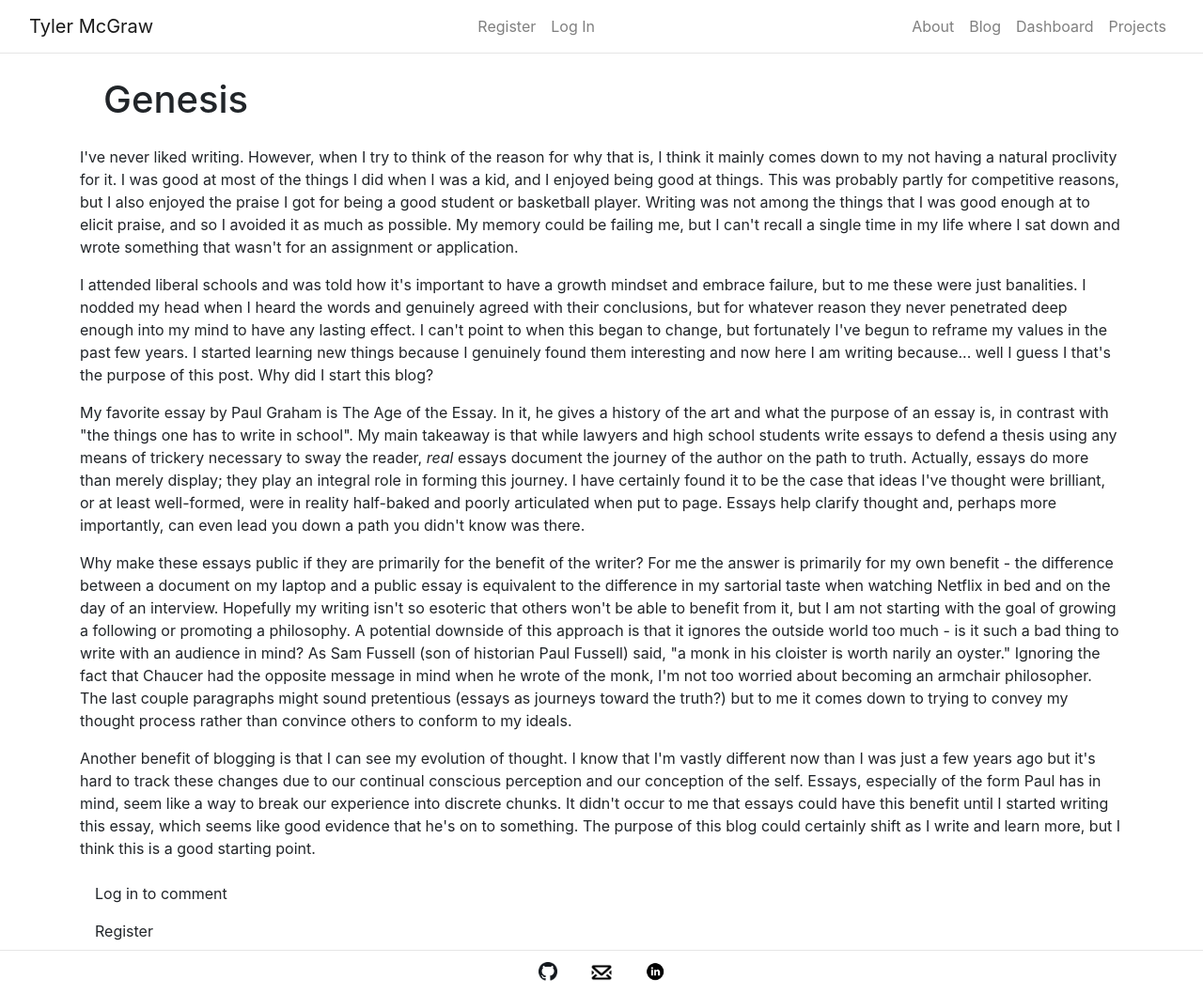
After one commit to tylermcgraw/personal_website, a Flask app: page /blog/post/genesis in a window 1280 px wide. The commit adds this page. Shown: the whole page at 94% size. Run offline with Flask 2, Linux system fonts and the light colour scheme.

Commit message:
Changed blog to allow users to comment on my posts, rather than make their own posts

```diff
--- a/flaskr/blog.py
+++ b/flaskr/blog.py
@@ -8,33 +8,38 @@ bp = Blueprint('blog', __name__, url_prefix='/blog')
 @bp.route('/home')
 def home():
   db = get_db()
-  posts = db.execute(
-    'SELECT p.id, title, body, created, author_id, username'
-    ' FROM post p JOIN user u ON p.author_id = u.id'
+  comments = db.execute(
+    'SELECT p.id, post, body, created, author_id, username'
+    ' FROM comment p JOIN user u ON p.author_id = u.id'
     ' ORDER BY created DESC'
   ).fetchall()
-  return render_template('blog/home.html', posts=posts)
+  return render_template('blog/home.html', comments=comments)
+
+
+@bp.route('/post/<string:post>')
+def post(post):
+  return render_template(f'blog/posts/{post}.html')
 
 
 @bp.route('/create', methods=('GET', 'POST'))
 @login_required
 def create():
   if request.method == 'POST':
-    title = request.form['title']
+    post = 'genesis' #todo
     body = request.form['body']
     error = None
 
-    if not title:
-      error = 'Title is required.'
+    if not body:
+      error = 'Text is required.'
 
     if error is not None:
       flash(error)
     else:
       db = get_db()
       db.execute(
-        'INSERT INTO post (title, body, author_id)'
+        'INSERT INTO comment (post, body, author_id)'
         ' VALUES (?, ?, ?)',
-        (title, body, g.user['id'])
+        (post, body, g.user['id'])
       )
       db.commit()
       return redirect(url_for('blog.home'))
@@ -42,57 +47,57 @@ def create():
   return render_template('blog/create.html')
 
 
-# Fetch post to be updated or deleted
-def get_post(id, check_author=True):
-  post = get_db().execute(
-    'SELECT p.id, title, body, created, author_id, username'
-    ' FROM post p JOIN user u ON p.author_id = u.id'
+# Fetch comment to be updated or deleted
+def get_comment(id, check_author=True):
+  comment = get_db().execute(
+    'SELECT p.id, post, body, created, author_id, username'
+    ' FROM comment p JOIN user u ON p.author_id = u.id'
     ' WHERE p.id = ?',
     (id,)
   ).fetchone()
 
-  if post is None:
-    abort(404, f"Post id {id} doesn't exist.")
+  if comment is None:
+    abort(404, f"Comment id {id} doesn't exist.")
 
-  if check_author and post['author_id'] != g.user['id']:
+  if check_author and comment['author_id'] != g.user['id']:
     abort(403)
 
-  return post
+  return comment
 
 
 @bp.route('/<int:id>/update', methods=('GET', 'POST'))
 @login_required
 def update(id):
-  post = get_post(id)
+  comment = get_comment(id)
 
   if request.method == 'POST':
-    title = request.form['title']
+    post = 'genesis' #todo
     body = request.form['body']
     error = None
 
-    if not title:
-      error = 'Title is required.'
+    if not body:
+      error = 'Text is required.'
 
     if error is not None:
       flash(error)
     else:
       db = get_db()
       db.execute(
-        'UPDATE post SET title = ?, body = ?'
+        'UPDATE comment SET post = ?, body = ?'
         ' WHERE id = ?',
-        (title, body, id)
+        (post, body, id)
       )
       db.commit()
       return redirect(url_for('blog.home'))
 
-  return render_template('blog/update.html', post=post)
+  return render_template('blog/update.html', comment=comment)
 
 
 @bp.route('/<int:id>/delete', methods=('POST',))
 @login_required
 def delete(id):
-  get_post(id)
+  get_comment(id)
   db = get_db()
-  db.execute('DELETE FROM post WHERE id = ?', (id,))
+  db.execute('DELETE FROM comment WHERE id = ?', (id,))
   db.commit()
   return redirect(url_for('blog.home'))
--- a/flaskr/schema.sql
+++ b/flaskr/schema.sql
@@ -1,5 +1,5 @@
 DROP TABLE IF EXISTS user;
-DROP TABLE IF EXISTS post;
+DROP TABLE IF EXISTS comment;
 DROP TABLE IF EXISTS artist;
 DROP TABLE IF EXISTS track;
 DROP TABLE IF EXISTS friend;
@@ -11,11 +11,11 @@ CREATE TABLE user (
   password TEXT NOT NULL
 );
 
-CREATE TABLE post (
+CREATE TABLE comment (
   id INTEGER PRIMARY KEY AUTOINCREMENT,
   author_id INTEGER NOT NULL,
   created TIMESTAMP NOT NULL DEFAULT CURRENT_TIMESTAMP,
-  title TEXT NOT NULL,
+  post TEXT NOT NULL, /* REFERENCES post */
   body TEXT NOT NULL,
   FOREIGN KEY (author_id) REFERENCES user (id)
 );
--- a/flaskr/templates/about.html
+++ b/flaskr/templates/about.html
@@ -10,6 +10,6 @@
     My name is Tyler McGraw. I was born and raised in Silicon Valley and graduated from Washington University in St. Louis in 2020 with a major in Philosophy - Neuroscience - Psychology and a minor in Computer Science.
   </p>
   <p class="indent">
-    Some of my hobbies include <a href="https://www.instagram.com/p/B512wA5nYNV/"><u>lifting heavy things</u></a>, <a href="https://lichess.org/@/Ender14123"><u>playing chess</u></a>, watching the Warriors dominate the NBA, and most recently following <a href="https://youtu.be/EjvcAabE-jM?t=186"><u>Sumo wrestling</u></a>. I also enjoy learning new things - in my free time I a voraciously consume books, blog posts, podcasts, and whatever else I can get my hands on.
+    Some of my hobbies include <a href="https://www.instagram.com/p/B512wA5nYNV/"><u>lifting heavy things</u></a>, <a href="https://lichess.org/@/Ender14123"><u>playing chess</u></a>, watching the Warriors dominate the NBA, and following <a href="https://youtu.be/EjvcAabE-jM?t=186"><u>Sumo wrestling</u></a>. I also enjoy learning new things - in my free time I voraciously consume books, blog posts, podcasts, and whatever else I can get my hands on.
   </p>
 {% endblock %}
--- /dev/null
+++ b/flaskr/templates/blog/posts/genesis.html
@@ -0,0 +1,62 @@
+{% extends "layout.html" %}
+
+{% block title %}
+  Blog
+{% endblock %}
+
+{% block header %}
+  <ul class="navbar-nav">
+    {% if g.user %}
+      <li class="nav-item">
+        <span class="nav-link active">{{ g.user['username'] }}</span>
+      </li>
+      <li class="nav-item">
+        <a class="nav-link" href="{{ url_for('auth.logout') }}">Log Out</a>
+      </li>
+    {% else %}
+      <li class="nav-item">
+        <a class="nav-link" href="{{ url_for('auth.register') }}">Register</a>
+      </li>
+      <li class="nav-item">
+        <a class="nav-link" href="{{ url_for('auth.login') }}">Log In</a>
+      </li>
+    {% endif %}
+    </ul>
+{% endblock %}
+
+{% block main %}
+<h1>Genesis</h1>
+<p>
+  I've never liked writing. However, when I try to think of the reason for why that is, I think it mainly comes down to my not having a natural proclivity for it. I was good at most of the things I did when I was a kid, and I enjoyed being good at things. This was probably partly for competitive reasons, but I also enjoyed the praise I got for being a good student or basketball player. Writing was not among the things that I was good enough at to elicit praise, and so I avoided it as much as possible. My memory could be failing me, but I can't recall a single time in my life where I sat down and wrote something that wasn't for an assignment or application.
+</p>
+<p>
+  I attended liberal schools and was told how it's important to have a growth mindset and embrace failure, but to me these were just banalities. I nodded my head when I heard the words and genuinely agreed with their conclusions, but for whatever reason they never penetrated deep enough into my mind to have any lasting effect. I can't point to when this began to change, but fortunately I've begun to reframe my values in the past few years. I started learning new things because I genuinely found them interesting and now here I am writing because... well I guess I that's the purpose of this post. Why did I start this blog?
+</p>
+<p>
+  My favorite essay by Paul Graham is <a href="http://www.paulgraham.com/essay.html">The Age of the Essay</a>. In it, he gives a history of the art and what the purpose of an essay is, in contrast with "the things one has to write in school". My main takeaway is that while lawyers and high school students write essays to defend a thesis using any means of trickery necessary to sway the reader, <em>real</em> essays document the journey of the author on the path to truth. Actually, essays do more than merely display; they play an integral role in forming this journey. I have certainly found it to be the case that ideas I've thought were brilliant, or at least well-formed, were in reality half-baked and poorly articulated when put to page. Essays help clarify thought and, perhaps more importantly, can even lead you down a path you didn't know was there.
+</p>
+<p>
+  Why make these essays public if they are primarily for the benefit of the writer? For me the answer is primarily for my own benefit - the difference between a document on my laptop and a public essay is equivalent to the difference in my sartorial taste when watching Netflix in bed and on the day of an interview. Hopefully my writing isn't so esoteric that others won't be able to benefit from it, but I am not starting with the goal of growing a following or promoting a philosophy. A potential downside of this approach is that it ignores the outside world too much - is it such a bad thing to write with an audience in mind? As Sam Fussell (son of historian Paul Fussell) said, <a href="http://www.drmichaeljoyner.com/sam-fussell-an-interview-with-the-author-of-muscle/">"a monk in his cloister is worth narily an oyster."</a> Ignoring the fact that Chaucer had the opposite message in mind when he wrote of <a href="https://www.owleyes.org/text/canterbury-tales/read/the-monk">the monk</a>, I'm not too worried about becoming an armchair philosopher. The last couple paragraphs might sound pretentious (essays as journeys toward the truth?) but to me it comes down to trying to convey my thought process rather than convince others to conform to my ideals.
+</p>
+<p>
+  Another benefit of blogging is that I can see my evolution of thought. I know that I'm vastly different now than I was just a few years ago but it's hard to track these changes due to our continual conscious perception and our conception of the self. Essays, especially of the form Paul has in mind, seem like a way to break our experience into discrete chunks. It didn't occur to me that essays could have this benefit until I started writing this essay, which seems like good evidence that he's on to something. The purpose of this blog could certainly shift as I write and learn more, but I think this is a good starting point.
+</p>
+{% if g.user %}
+  <a class="action" href="{{ url_for('blog.create') }}">Comment</a>
+{% else %}
+  <a class="nav-link" href="{{ url_for('auth.login') }}">Log in to comment</a>
+  <a class="nav-link" href="{{ url_for('auth.register') }}">Register</a>
+{% endif %}
+{% for comment in comments %}
+  <div class="comment">
+    <p class="body">
+      {{ comment['body'] }}
+      <div class="about">by {{ post['username'] }} on {{ post['created'].strftime('%Y-%m-%d') }}</div>
+    </p>
+    {% if g.user['id'] == comment['author_id'] %}
+        <a class="action" href="{{ url_for('blog.update', id=comment['id']) }}">Edit</a>
+      {% endif %}
+  </div>
+  <hr>
+{% endfor %}
+{% endblock %}
```
Also changed, not shown: flaskr/__init__.py (+12 -13 lines), flaskr/templates/blog/home.html (+1 -20 lines), instance/flaskr.sqlite.
